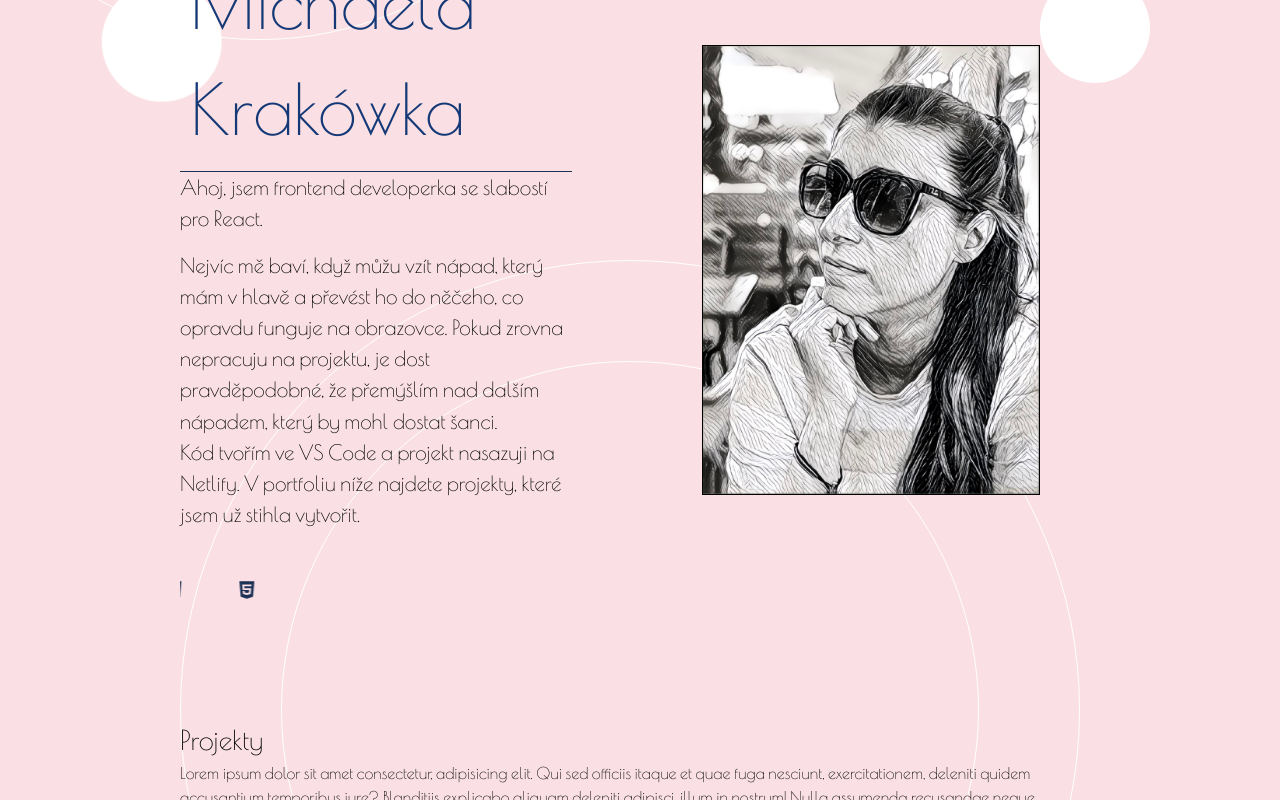
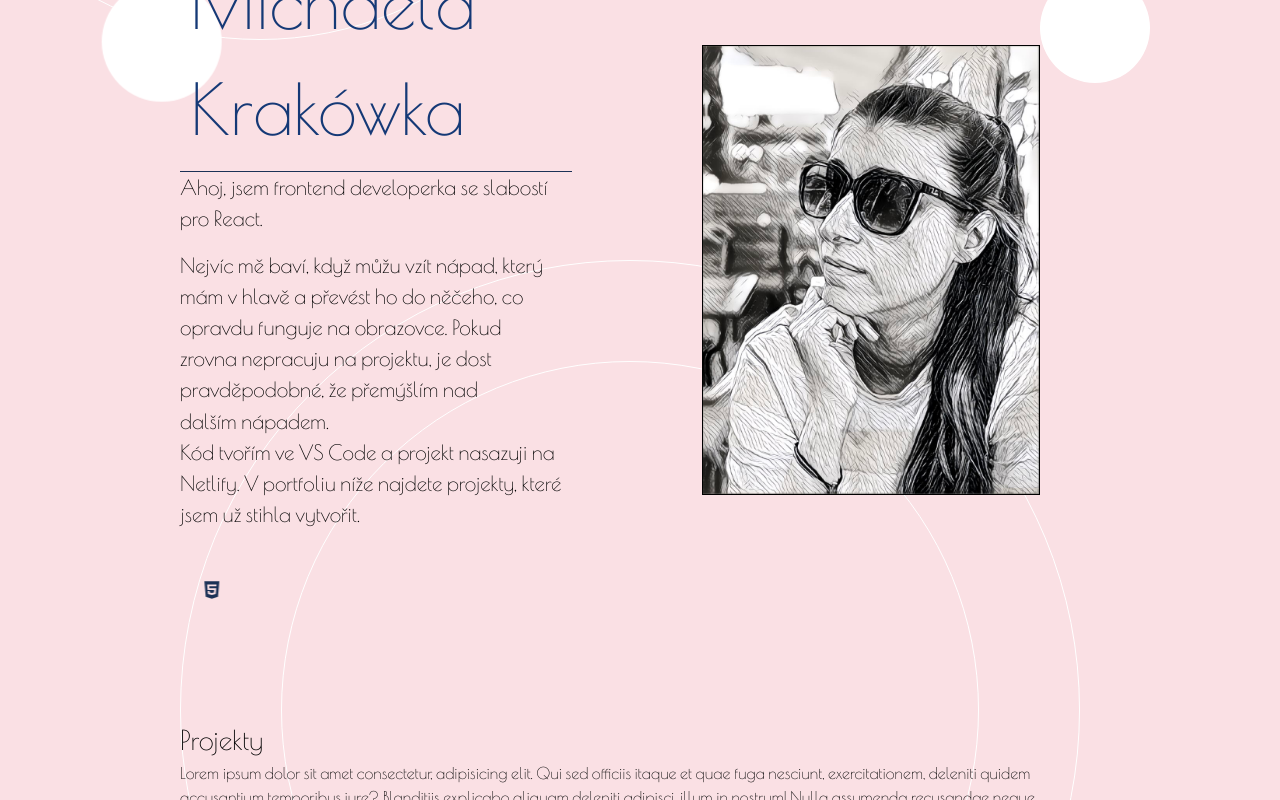
Before and after one commit to MichaelaKrakowka/Portfolio, a React (Create React App) app: page / in a window 1280 px wide. Shown: the part 390-1190 px from the top of the page. Built offline with nearby package versions, Linux system fonts and the light colour scheme; a web font is replaced by a local one.

Commit message:
aboutMe part

```diff
--- a/src/components/AboutMe.css
+++ b/src/components/AboutMe.css
@@ -37,7 +37,7 @@
 .skills_part {
   width: 100%;
   display: flex;
-  justify-content: space-between;
+  justify-content: space-evenly;
   align-items: center;
   flex-wrap: wrap;
   color: #1b3156;
--- a/src/components/AboutMe.js
+++ b/src/components/AboutMe.js
@@ -3,7 +3,7 @@ import "./AboutMe.css";
 import { FontAwesomeIcon } from "@fortawesome/react-fontawesome";
 import {
   faHtml5,
-  faCss3Alt,
+  faCss3,
   faSass,
   faJs,
   faReact,
@@ -26,7 +26,7 @@ export const AboutMe = () => {
                 Nejvíc mě baví, když můžu vzít nápad, který mám v hlavě a
                 převést ho do něčeho, co opravdu funguje na obrazovce. Pokud
                 zrovna nepracuju na projektu, je dost pravděpodobné, že
-                přemýšlím nad dalším nápadem, který by mohl dostat šanci.
+                přemýšlím nad dalším nápadem.
                 <p>
                   Kód tvořím ve VS Code a projekt nasazuji na Netlify. V
                   portfoliu níže najdete projekty, které jsem už stihla
@@ -43,11 +43,7 @@ export const AboutMe = () => {
               />
               <FontAwesomeIcon icon={faJs} size="lg" className="skill_icon" />
               <FontAwesomeIcon icon={faSass} size="lg" className="skill_icon" />
-              <FontAwesomeIcon
-                icon={faCss3Alt}
-                size="lg"
-                className="skill_icon"
-              />
+              <FontAwesomeIcon icon={faCss3} size="lg" className="skill_icon" />
               <FontAwesomeIcon
                 icon={faHtml5}
                 size="lg"
```
